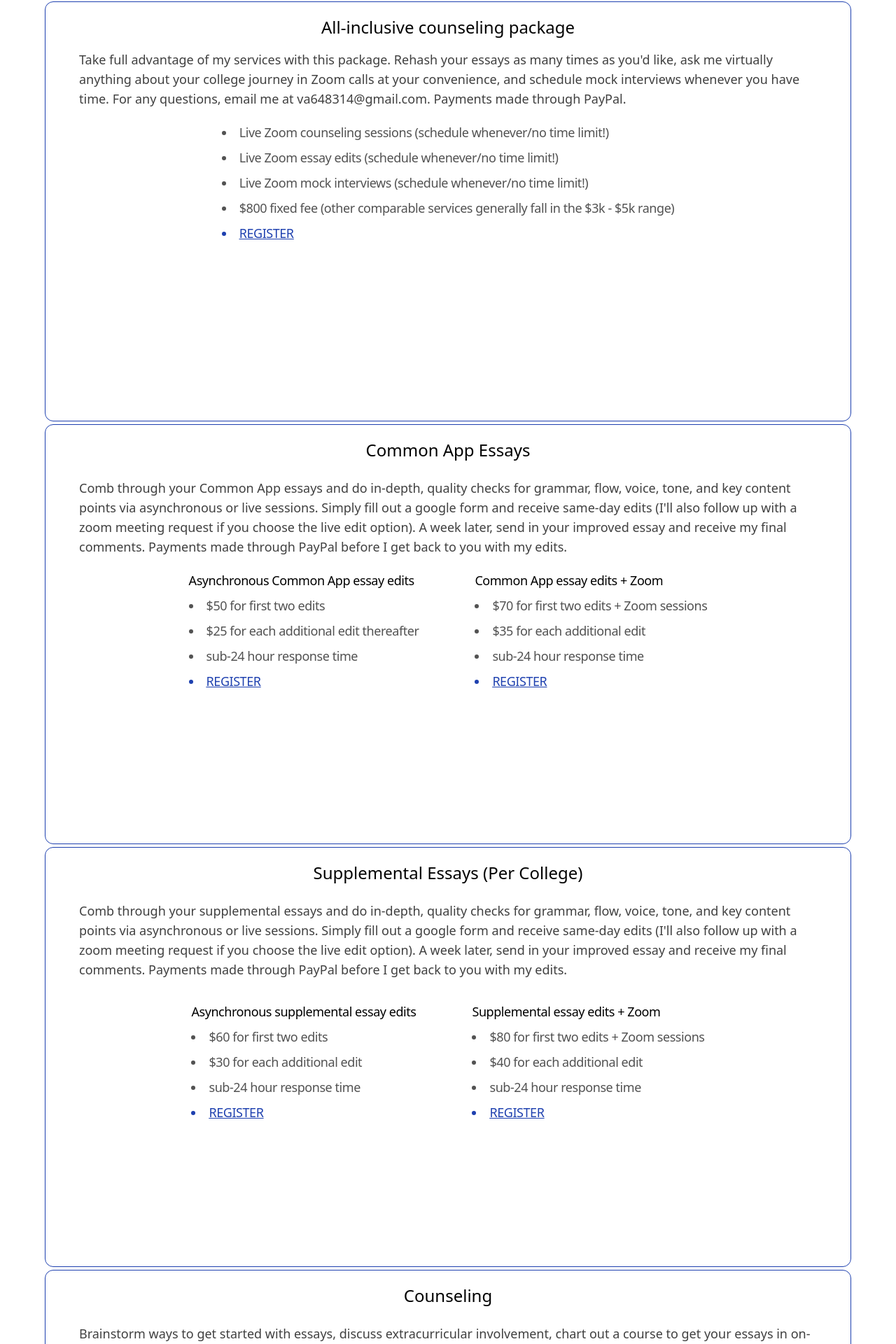
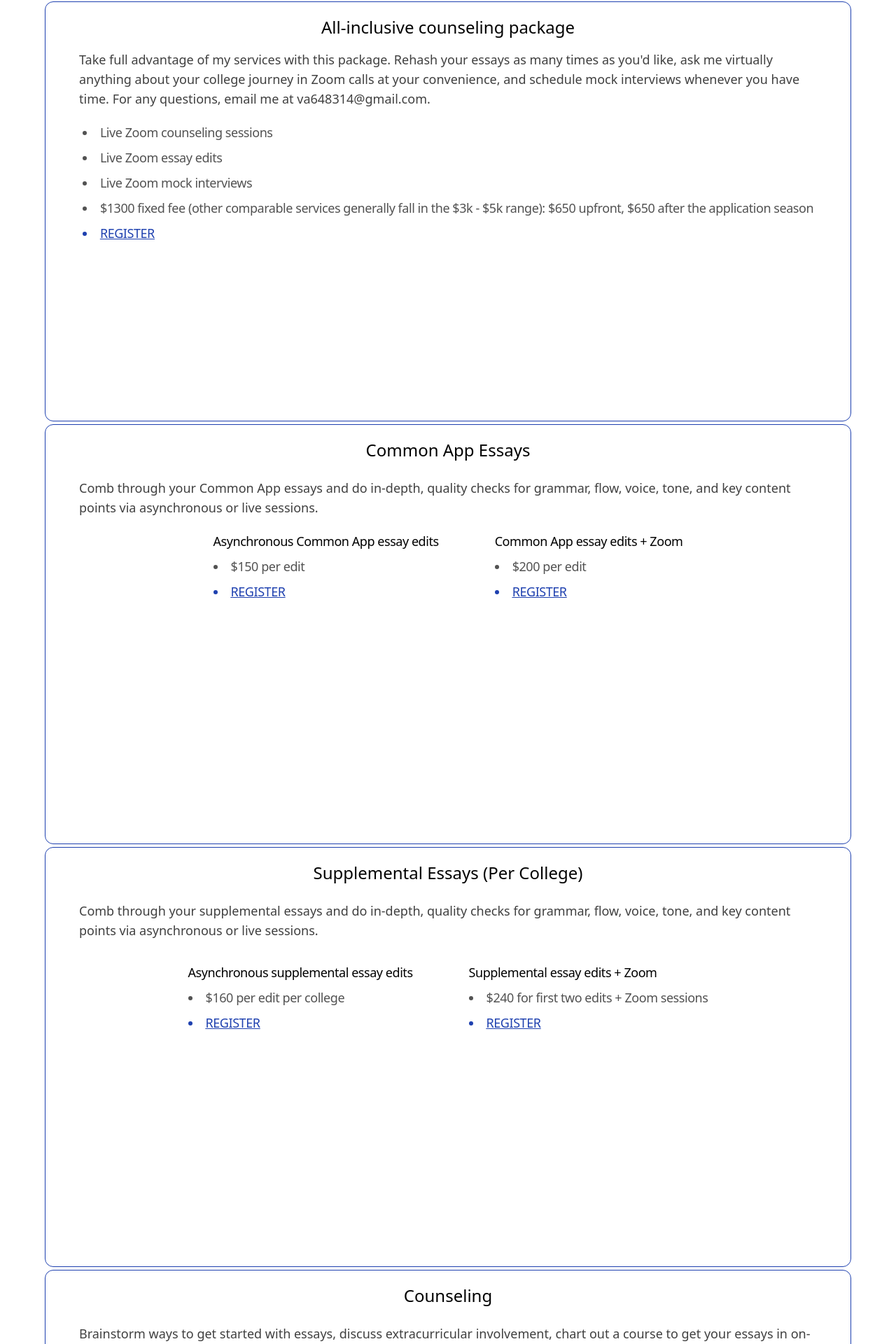
Before and after one commit to VA-24/VA-CC-Website, a React (Create React App) app: page /services in a window 1280 px wide. Shown: the part 156-2076 px from the top of the page at 70% size. Built offline with nearby package versions, Linux system fonts and the light colour scheme.

Commit message:
content changes

```diff
--- a/src/pages/Home.js
+++ b/src/pages/Home.js
@@ -42,11 +42,11 @@ function Home(){
 </div>
                     <div class='flex flex-col gap-8'>
                         <h3 class='text-xl xl:text-3xl font-medium text-blue-800'>
-                        Hi, I’m Vardhan Agnihotri.
+                        Hi, I’m Vardhan.
                         </h3>
 
                         <p class='text-base sm:text-med text-neutral-600'>
-                        I’m a recent graduate of St. Mark’s School of Texas and a rising freshman at the University of Pennsylvania, where I will obtain dual degrees in finance from Wharton and electrical engineering from the School of Engineering through the M&T program.
+                        I’m a recent graduate of St. Mark’s School of Texas and a freshman at the University of Pennsylvania, where I will obtain dual degrees in finance from Wharton and electrical engineering from the School of Engineering through the M&T program.
                         </p>
 
                         <p class='text-base sm:text-med text-neutral-600'>
--- a/src/pages/Services.js
+++ b/src/pages/Services.js
@@ -41,13 +41,13 @@ function Services(){
                 <a target='_blank' class='sticky z-[2] top-0 lg:top-32 [&>div>.shine]:hover:block w-full max-w-lg md:max-w-3xl lg:max-w-4xl xl:max-w-6xl h-[90vh] lg:h-[80vh] lg:max-h-[600px] flex flex-col xl:flex-row border border-blue-800 p-2 justify-start gap-8 px-4 py-8 lg:px-6 xl:px-12 xl:py-5 bg-white rounded-xl' data-aos='fade-up'>
                     <div class='flex flex-col gap-4'>
                         <h3 class='font-medium text-xl xl:text-2xl 2xl:text-3xl text-black text-center'>All-inclusive counseling package</h3>
-                        <p class='text-base xl:text-lg 2xl:text-xl text-neutral-700'>Take full advantage of my services with this package. Rehash your essays as many times as you'd like, ask me virtually anything about your college journey in Zoom calls at your convenience, and schedule mock interviews whenever you have time. For any questions, email me at va648314@gmail.com. Payments made through PayPal.</p>
+                        <p class='text-base xl:text-lg 2xl:text-xl text-neutral-700'>Take full advantage of my services with this package. Rehash your essays as many times as you'd like, ask me virtually anything about your college journey in Zoom calls at your convenience, and schedule mock interviews whenever you have time. For any questions, email me at va648314@gmail.com.</p>
                         <div class='flex flex-row h-[25vh] lg:h-[20vh] justify-center tracking-tight gap-20 text-sm md:text-base lg:text-base xl:text-lg mt-1 xs:text-xs' data-aos='zoom-in' data-aos-delay='100'>
                                 <div class='flex flex-col min-h-[200px]'>
-                                    <li class='pb-2 text-neutral-600'>Live Zoom counseling sessions (schedule whenever/no time limit!)</li>
-                                    <li class='pb-2 text-neutral-600'>Live Zoom essay edits (schedule whenever/no time limit!)</li>
-                                    <li class='pb-2 text-neutral-600'>Live Zoom mock interviews (schedule whenever/no time limit!)</li>
-                                    <li class='pb-2 text-neutral-600'>$800 fixed fee (other comparable services generally fall in the $3k - $5k range)</li>
+                                    <li class='pb-2 text-neutral-600'>Live Zoom counseling sessions</li>
+                                    <li class='pb-2 text-neutral-600'>Live Zoom essay edits</li>
+                                    <li class='pb-2 text-neutral-600'>Live Zoom mock interviews</li>
+                                    <li class='pb-2 text-neutral-600'>$1300 fixed fee (other comparable services generally fall in the $3k - $5k range): $650 upfront, $650 after the application season</li>
                                     <li class='text-blue-800 font-medium underline'><a href='https://forms.gle/UNsxMGsx3nvJyqLC6' target='_blank'>REGISTER</a></li>
 
                                 </div>
@@ -59,24 +59,20 @@ function Services(){
                 <a target='_blank' class='sticky z-[2] top-0 lg:top-32 [&>div>.shine]:hover:block w-full max-w-lg md:max-w-3xl lg:max-w-4xl xl:max-w-6xl h-[90vh] lg:h-[80vh] lg:max-h-[600px] flex flex-col xl:flex-row border border-blue-800 p-2 justify-start gap-8 px-4 py-8 lg:px-6 xl:px-12 xl:py-5 bg-white rounded-xl'>
                     <div class='flex flex-col gap-4'>
                         <h3 class='font-medium text-xl xl:text-2xl 2xl:text-3xl text-black text-center'>Common App Essays</h3>
-                        <p class='text-neutral-700 text-sm md:text-base lg:text-lg xl:text-lg mt-2 xs:text-xs'>Comb through your Common App essays and do in-depth, quality checks for grammar, flow, voice, tone, and key content points via asynchronous or live sessions. Simply fill out a google form and receive same-day edits (I'll also follow up with a zoom meeting request if you choose the live edit option). A week later, send in your improved essay and receive my final comments. Payments made through PayPal before I get back to you with my edits.</p>
+                        <p class='text-neutral-700 text-sm md:text-base lg:text-lg xl:text-lg mt-2 xs:text-xs'>Comb through your Common App essays and do in-depth, quality checks for grammar, flow, voice, tone, and key content points via asynchronous or live sessions.</p>
                         <div class='flex flex-row h-[25vh] lg:h-[20vh] justify-center tracking-tight gap-20 text-sm md:text-base lg:text-base xl:text-lg mt-1 xs:text-xs' data-aos='zoom-in' data-aos-delay='100'>
                                 <div class='flex flex-col min-h-[200px]'>
                                     <div class='flex items-center'>
                                         <h3 class='pb-2 font-medium'>Asynchronous Common App essay edits</h3>
 
                                     </div>
-                                    <li class='pb-2 text-neutral-600'>$50 for first two edits</li>
-                                    <li class='pb-2 text-neutral-600'>$25 for each additional edit thereafter</li>
-                                    <li class='pb-2 text-neutral-600'>sub-24 hour response time</li>
+                                    <li class='pb-2 text-neutral-600'>$150 per edit</li>
                                     <li class='text-blue-800 font-medium underline'><a href='https://forms.gle/3WCW1cgTTG88ri9W8' target='_blank'>REGISTER</a></li>
 
                                 </div>
                                 <div class='flex flex-col min-h-[200px]'>
                                     <h3 class='pb-2 font-medium'>Common App essay edits + Zoom</h3>
-                                    <li class='pb-2 text-neutral-600'>$70 for first two edits + Zoom sessions</li>
-                                    <li class='pb-2 text-neutral-600'>$35 for each additional edit</li>
-                                    <li class='pb-2 text-neutral-600'>sub-24 hour response time</li>
+                                    <li class='pb-2 text-neutral-600'>$200 per edit</li>
                                     <li class='text-blue-800 font-medium underline'><a href='https://forms.gle/8VPyS5UzeXDVajPX6' target='_blank'>REGISTER</a></li>
 
                                 </div>
@@ -90,21 +86,17 @@ function Services(){
                 <a target='_blank' class='sticky z-[2] top-0 lg:top-32 [&>div>.shine]:hover:block w-full max-w-lg md:max-w-3xl lg:max-w-4xl xl:max-w-6xl h-[90vh] lg:h-[80vh] lg:max-h-[600px] flex flex-col xl:flex-row border border-blue-800 p-2 justify-start gap-8 px-4 py-8 lg:px-6 xl:px-12 xl:py-5 bg-white rounded-xl'>
                     <div class='flex flex-col gap-4'>
                         <h3 class='font-medium text-xl xl:text-2xl 2xl:text-3xl text-black text-center'>Supplemental Essays (Per College)</h3>
-                        <p class='text-neutral-700 text-sm md:text-base lg:text-lg xl:text-lg mt-2 xs:text-xs'>Comb through your supplemental essays and do in-depth, quality checks for grammar, flow, voice, tone, and key content points via asynchronous or live sessions. Simply fill out a google form and receive same-day edits (I'll also follow up with a zoom meeting request if you choose the live edit option). A week later, send in your improved essay and receive my final comments. Payments made through PayPal before I get back to you with my edits.</p>
+                        <p class='text-neutral-700 text-sm md:text-base lg:text-lg xl:text-lg mt-2 xs:text-xs'>Comb through your supplemental essays and do in-depth, quality checks for grammar, flow, voice, tone, and key content points via asynchronous or live sessions.</p>
                         <div class='flex flex-row h-[25vh] lg:h-[20vh] justify-center tracking-tight gap-20 text-sm md:text-base lg:text-lg xl:text-lg mt-8 md:mt-4' data-aos='zoom-in' data-aos-delay='100'>
                                 <div class='flex flex-col min-h-[200px]'>
                                     <h3 class='pb-2 font-medium'>Asynchronous supplemental essay edits</h3>
-                                    <li class='pb-2 text-neutral-600'>$60 for first two edits</li>
-                                    <li class='pb-2 text-neutral-600'>$30 for each additional edit</li>
-                                    <li class='pb-2 text-neutral-600'>sub-24 hour response time</li>
+                                    <li class='pb-2 text-neutral-600'>$160 per edit per college</li>
                                     <li class='text-blue-800 font-medium underline'><a href='https://forms.gle/Y9i4g3M13oUfKc1C8' target='_blank'>REGISTER</a></li>
 
                                 </div>
                                 <div class='flex flex-col min-h-[200px]'>
                                     <h3 class='pb-2 font-medium'>Supplemental essay edits + Zoom</h3>
-                                    <li class='pb-2 text-neutral-600'>$80 for first two edits + Zoom sessions</li>
-                                    <li class='pb-2 text-neutral-600'>$40 for each additional edit</li>
-                                    <li class='pb-2 text-neutral-600'>sub-24 hour response time</li>
+                                    <li class='pb-2 text-neutral-600'>$240 for first two edits + Zoom sessions</li>
                                     <li class='text-blue-800 font-medium underline'><a href='https://forms.gle/CpUDzSFyyvQhn6Tp9' target='_blank'>REGISTER</a></li>
 
                                 </div>
@@ -118,11 +110,11 @@ function Services(){
                 <a target='_blank' class='sticky z-[2] top-0 lg:top-32 [&>div>.shine]:hover:block w-full max-w-lg md:max-w-3xl lg:max-w-4xl xl:max-w-6xl h-[90vh] lg:h-[80vh] lg:max-h-[600px] flex flex-col xl:flex-row border border-blue-800 p-2 justify-start gap-8 px-4 py-8 lg:px-6 xl:px-12 xl:py-5 bg-white rounded-xl' data-aos='fade-up'>
                     <div class='flex flex-col gap-4'>
                         <h3 class='font-medium text-xl xl:text-2xl 2xl:text-3xl text-black text-center justify-center'>Counseling</h3>
-                        <p class='text-neutral-700 text-sm md:text-base lg:text-lg xl:text-lg mt-2 xs:text-xs'>Brainstorm ways to get started with essays, discuss extracurricular involvement, chart out a course to get your essays in on-time, edit sections of your Common App portal, decide on colleges to apply to, go over your resume, and more. Payments made through PayPal.</p>
+                        <p class='text-neutral-700 text-sm md:text-base lg:text-lg xl:text-lg mt-2 xs:text-xs'>Brainstorm ways to get started with essays, discuss extracurricular involvement, chart out a course to get your essays in on-time, edit sections of your Common App portal, decide on colleges to apply to, go over your resume, and more.</p>
                         <div class='flex flex-row h-[25vh] lg:h-[20vh] justify-center tracking-tight gap-20 text-sm md:text-base lg:text-base xl:text-lg mt-1 xs:text-xs' data-aos='zoom-in' data-aos-delay='100'>
                                 <div class='flex flex-col min-h-[200px]'>
                                     <h3 class='pb-2 mt-2 font-medium'>Live Zoom sessions</h3>
-                                    <li class='pb-2 text-neutral-600'>$60 per session (no time limit!)</li>
+                                    <li class='pb-2 text-neutral-600'>$100 per session</li>
                                     <li class='pb-2 text-neutral-600'>flexible scheduling (email me whenever works best for you)</li>
                                     <li class='text-blue-800 font-medium underline'><a href='https://forms.gle/iDcwvY2sBCNb4Mgt7' target='_blank'>REGISTER</a></li>
 
@@ -138,8 +130,7 @@ function Services(){
                         <div class='flex flex-row h-[25vh] lg:h-[20vh] justify-center tracking-tight gap-20 text-sm md:text-base lg:text-base xl:text-lg mt-1 xs:text-xs' data-aos='zoom-in' data-aos-delay='100'>
                                 <div class='flex flex-col min-h-[200px]'>
                                     <h3 class='pb-2 mt-2 font-medium'>Live Zoom interview sessions</h3>
-                                    <li class='pb-2 text-neutral-600'>$25 per session (no time limit!)</li>
-                                    <li class='pb-2 text-neutral-600'>flexible scheduling (email me whenever works best for you)</li>
+                                    <li class='pb-2 text-neutral-600'>$75 per session</li>
                                     <li class='text-blue-800 font-medium underline'><a href='https://forms.gle/SMwrZBvNFFgp7LRp8' target='_blank'>REGISTER</a></li>
 
                                 </div>
```
